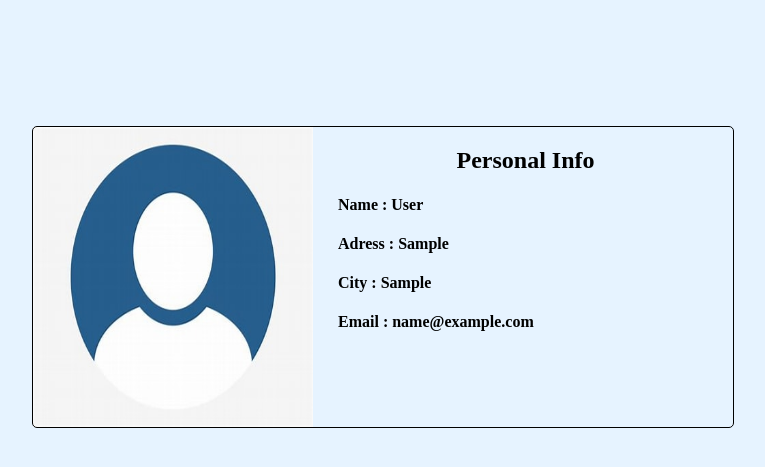
After one commit to Arvindkumar7742/Election_voting, a PHP site: page /admin/profile.php in a window 1280 px wide. The commit adds this page. Shown: the top 467 px of the page, without its empty margins (257-1022 px from the left). Run offline with PHP 8.4, Linux system fonts and the light colour scheme; the visitor is signed in with stand-in values (Sample User, id 1); tables that the repository leaves empty or names only in its code hold one stand-in row (values such as "Sample post").

Commit message:
admin profile updated

```diff
--- a/admin/admin.html
+++ b/admin/admin.html
@@ -173,7 +173,7 @@
             <a class="logout-icon"><img src="./images/icons8-logout-50.png" alt="logout"></a>
         </div>
         <div class="container">
-            <a href="#"> <div><button class="admin-btn">Your profile        <i class="fa fa-arrow-right"></i></button></div> </a>
+            <a href="profile.php"> <div><button class="admin-btn">Your profile        <i class="fa fa-arrow-right"></i></button></div> </a>
             <a href="#"> <div><button class="cand-btn">Host an election <i class="fa fa-arrow-right"></i></button></div> </a>
          <a href="voter.php"> <div><button class="vote-btn">votersection   <i class="fa fa-arrow-right"></i></button></div> </a>
         </div>
--- /dev/null
+++ b/admin/profile.php
@@ -0,0 +1,32 @@
+<!DOCTYPE html>
+<html lang="en">
+<head>
+    <meta charset="UTF-8">
+    <meta name="viewport" content="width=device-width, initial-scale=1.0">
+    <title>Document</title>
+</head>
+<body style="background-color: #e6f3ff;">
+    <div class="container" style="height: 300px;display: flex; flex-direction: row;width: 700px; border: 1px solid black; margin: 0 auto; margin-top: 10%; border-radius: 5px;">
+        <img src="profile_icon.jpg" alt="" width="40%" style="z-index: -3;" height="100%">
+        <div class="info" style="margin-left: 5px; width: 60%;">
+            <h2 style="text-align: center;">Personal Info</h2>
+            <div class="in" style="margin-left:20px;">
+            <?php
+                require("../forms/_dbconnect.php");
+                session_start();
+                $email=$_SESSION['email'];
+                $sql="select * from admin where email='$email'";
+                $result=mysqli_query($conn,$sql);
+                if($row=mysqli_fetch_assoc($result)){
+                    echo '<h4>Name   : '.$row['fullname'].'</h4>';
+                    echo '<h4>Adress : '.$row['adress'].'</h4>';
+                    echo '<h4>City   : '.$row['city'].'</h4>';
+                    echo '<h4>Email   : '.$row['email'].'</h4>';
+                }
+            ?>
+            </div>
+        </div>
+
+    </div>
+</body>
+</html>
--- a/forms/admin-form.php
+++ b/forms/admin-form.php
@@ -16,7 +16,7 @@
                 $login=true;
                 session_start();
                 $_SESSION['loggedin']=true;
-                $_SESSION['username']=$username;
+                $_SESSION['email']=$email;
                 header("location:/ELECTION_VOTING/admin/admin.html");
             //   }
             //   else{
```
Also changed, not shown: admin/profile.html (deleted), admin/profile_icon.jpg (added).
